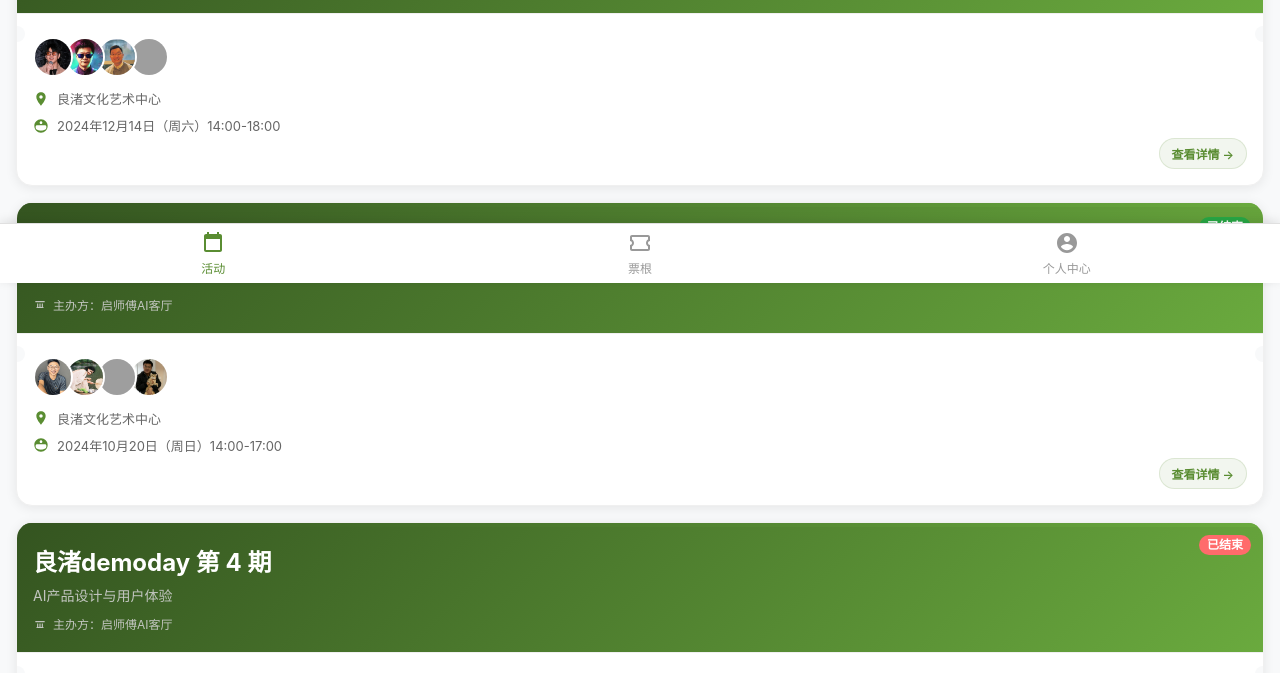
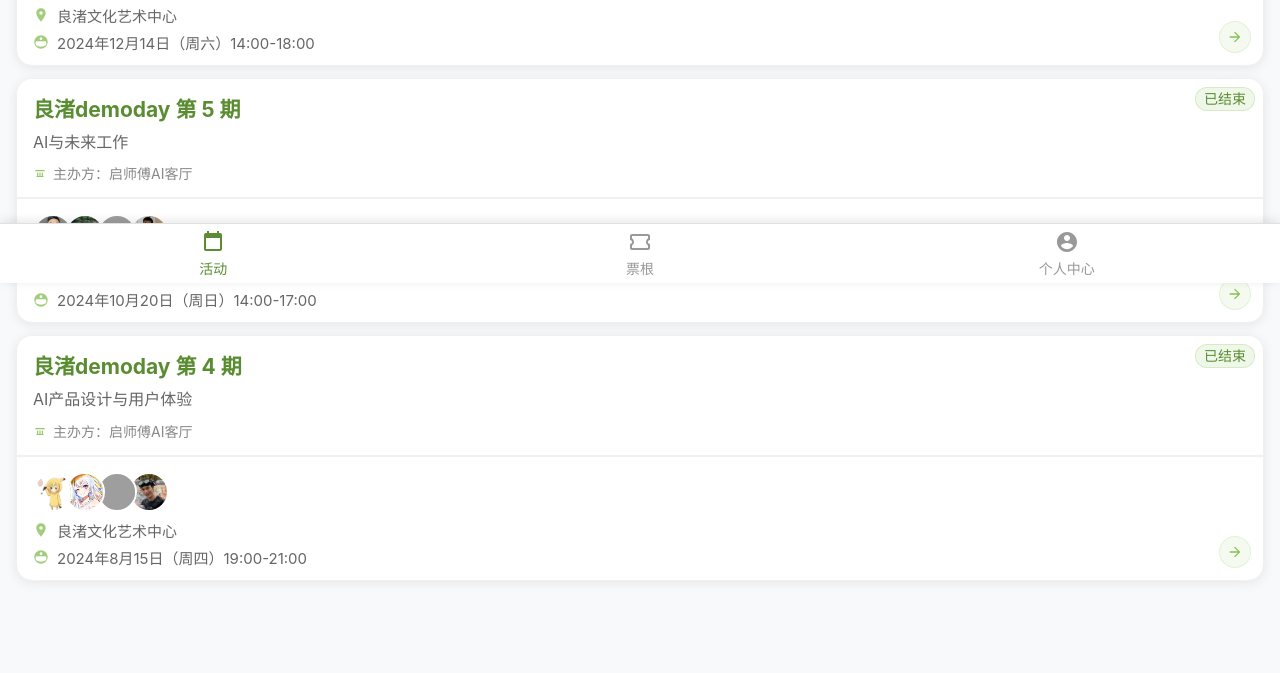
Before and after one commit to h393727323/alz, a plain HTML site: page demo/demoday-gallery.html in a window 1280 px wide. Shown: the part 517-1190 px from the top of the page. Drawn offline with Linux system fonts and the light colour scheme; grey boxes are pictures that could not be loaded.

Commit message:
Add files via upload

```diff
--- a/demo/demoday-gallery.html
+++ b/demo/demoday-gallery.html
@@ -3,7 +3,7 @@
 <head>
     <meta charset="UTF-8">
     <meta name="viewport" content="width=device-width, initial-scale=1.0, user-scalable=no">
-    <title>Demo Zoo</title>
+    <title>Demo Day</title>
     <style>
         * {
             margin: 0;
@@ -38,7 +38,7 @@
         }
 
         .app-header .title {
-            font-size: 18px;
+            font-size: 21px;
             font-weight: 600;
             flex: 1;
             text-align: center;
@@ -56,7 +56,7 @@
             padding: 20px 16px;
             display: flex;
             flex-direction: column;
-            gap: 16px;
+            gap: 12px;
         }
 
         .activity-card {
@@ -75,122 +75,80 @@
             box-shadow: 0 1px 6px rgba(0, 0, 0, 0.12);
         }
 
-        .activity-card::before {
-            content: '';
-            position: absolute;
-            top: 50%;
-            left: -8px;
-            width: 16px;
-            height: 16px;
-            background: #f8f9fa;
-            border-radius: 50%;
-            transform: translateY(-50%);
-            z-index: 2;
+
+
+        .card-header {
+            background: white;
+            color: #333;
+            padding: 14px 16px;
+            position: relative;
+            border-bottom: 1px solid #f0f0f0;
         }
 
-        .activity-card::after {
-            content: '';
-            position: absolute;
-            top: 50%;
-            right: -8px;
-            width: 16px;
-            height: 16px;
-            background: #f8f9fa;
-            border-radius: 50%;
-            transform: translateY(-50%);
-            z-index: 2;
-        }
 
-        .card-header {
-            background: linear-gradient(135deg, #345420 0%, #6aaa3e 100%);
-            color: white;
-            padding: 20px 16px;
-            position: relative;
-        }
-
-        .card-header::before {
-            content: '';
-            position: absolute;
-            top: 0;
-            left: 0;
-            right: 0;
-            height: 4px;
-            background: linear-gradient(90deg, #345420, #6aaa3e);
-        }
-
-        .event-badge {
-            position: absolute;
-            top: 12px;
-            right: 12px;
-            background: #ff6b6b;
-            color: white;
-            padding: 4px 8px;
-            border-radius: 12px;
-            font-size: 12px;
-            font-weight: 600;
-            line-height: 1;
-            z-index: 3;
-        }
 
         .status-badge-top {
             position: absolute;
-            top: 12px;
-            right: 12px;
+            top: 8px;
+            right: 8px;
             z-index: 3;
         }
 
         .status-badge-top .status-completed,
         .status-badge-top .status-upcoming {
-            background: #28a745;
-            color: white;
+            background: rgba(123, 185, 70, 0.12);
+            color: #5a8d32;
             padding: 4px 8px;
             border-radius: 12px;
-            font-size: 12px;
-            font-weight: 600;
+            font-size: 14px;
+            font-weight: 500;
             display: inline-block;
             line-height: 1;
+            border: 1px solid rgba(123, 185, 70, 0.2);
         }
 
         .status-badge-top .status-upcoming {
-            background: #ffc107;
+            background: rgba(106, 170, 62, 0.12);
+            color: #6aaa3e;
+            border: 1px solid rgba(106, 170, 62, 0.2);
         }
 
         .event-number {
-            font-size: 24px;
+            font-size: 21px;
             font-weight: 700;
             margin-bottom: 8px;
+            color: #5a8d32;
         }
 
         .event-theme {
-            font-size: 14px;
-            color: #d0d0d0;
+            font-size: 16px;
+            color: #666;
             margin-bottom: 10px;
             font-weight: 400;
             line-height: 1.4;
-            opacity: 0.9;
         }
 
         .event-organizer {
             display: flex;
             align-items: center;
             gap: 6px;
-            font-size: 12px;
-            color: #d0d0d0;
+            font-size: 14px;
+            color: #888;
             margin-bottom: 0;
-            opacity: 0.9;
         }
 
         .organizer-icon {
             width: 14px;
             height: 14px;
-            fill: currentColor;
+            fill: #7bb946;
+            opacity: 0.8;
         }
 
         .event-details {
             display: flex;
             flex-direction: column;
-            gap: 8px;
-            margin-top: 12px;
+            gap: 6px;
+            margin-top: 8px;
         }
 
         .detail-item {
@@ -198,20 +156,50 @@
             align-items: center;
             gap: 8px;
             color: #666;
-            font-size: 13px;
+            font-size: 15px;
         }
 
         .detail-icon {
             width: 16px;
             height: 16px;
-            fill: #5a8d32;
+            fill: #7bb946;
             flex-shrink: 0;
+            opacity: 0.7;
         }
 
         .card-body {
-            padding: 12px 16px;
-            padding-bottom: 50px;
+            padding: 8px 16px;
+            padding-bottom: 12px;
             position: relative;
+        }
+
+        .view-details-icon {
+            position: absolute;
+            bottom: 12px;
+            right: 12px;
+            width: 32px;
+            height: 32px;
+            background: rgba(123, 185, 70, 0.08);
+            border: 1px solid rgba(123, 185, 70, 0.15);
+            border-radius: 50%;
+            display: flex;
+            align-items: center;
+            justify-content: center;
+            cursor: pointer;
+            transition: all 0.2s ease;
+            -webkit-tap-highlight-color: transparent;
+        }
+
+        .view-details-icon:active {
+            background: rgba(123, 185, 70, 0.15);
+            transform: scale(0.95);
+        }
+
+        .view-details-icon svg {
+            width: 16px;
+            height: 16px;
+            fill: #7bb946;
+            opacity: 0.9;
         }
 
         .card-body::before {
@@ -236,7 +224,7 @@
 
         .info-value {
             color: #333;
-            font-size: 14px;
+            font-size: 16px;
             font-weight: 600;
             display: flex;
             align-items: center;
@@ -252,7 +240,7 @@
 
         .speakers-preview {
             display: flex;
-            margin-top: 12px;
+            margin-top: 8px;
         }
 
         .speaker-avatar {
@@ -283,29 +271,7 @@
             z-index: 1;
         }
 
-        .view-details {
-            position: absolute;
-            bottom: 16px;
-            right: 16px;
-            color: #5a8d32;
-            font-size: 12px;
-            font-weight: 600;
-            text-decoration: none;
-            display: inline-flex;
-            align-items: center;
-            gap: 4px;
-            padding: 6px 12px;
-            background: rgba(90, 141, 50, 0.08);
-            border-radius: 16px;
-            border: 1px solid rgba(90, 141, 50, 0.15);
-            transition: all 0.2s ease;
-            -webkit-tap-highlight-color: transparent;
-        }
 
-        .view-details:active {
-            background: rgba(90, 141, 50, 0.15);
-            transform: scale(0.96);
-        }
 
         /* 底部安全区域 */
         @supports (padding-bottom: env(safe-area-inset-bottom)) {
@@ -369,7 +335,7 @@
         }
 
         .tab-text {
-            font-size: 12px;
+            font-size: 14px;
             color: #999;
             font-weight: 500;
             transition: color 0.2s ease;
@@ -387,7 +353,7 @@
 <body>
     <!-- 顶部导航栏 -->
     <div class="app-header">
-        <div class="title">Demo Zoo</div>
+        <div class="title">Demo Day</div>
         <svg class="menu-btn" viewBox="0 0 24 24" fill="white">
             <path d="M3 18h18v-2H3v2zm0-5h18v-2H3v2zm0-7v2h18V6H3z"/>
         </svg>
@@ -396,7 +362,6 @@
     <div class="gallery-container">
         <!-- Demo Day 第7期 -->
         <div class="activity-card" onclick="window.location.href='demoday7.html'">
-            <div class="event-badge">最新</div>
             <div class="status-badge-top">
                 <span class="status-upcoming">即将开始</span>
             </div>
@@ -434,9 +399,11 @@
                     </div>
                 </div>
 
-                <a href="demoday-detail.html" class="view-details">
-                    查看详情 →
-                </a>
+                <div class="view-details-icon" onclick="window.location.href='demoday-detail.html'; event.stopPropagation();">
+                    <svg viewBox="0 0 24 24">
+                        <path d="M12 4l-1.41 1.41L16.17 11H4v2h12.17l-5.58 5.59L12 20l8-8z"/>
+                    </svg>
+                </div>
             </div>
         </div>
 
@@ -479,9 +446,11 @@
                     </div>
                 </div>
 
-                <a href="demoday6.html" class="view-details">
-                    查看详情 →
-                </a>
+                <div class="view-details-icon" onclick="alert('该期活动详情页面待开发'); event.stopPropagation();">
+                    <svg viewBox="0 0 24 24">
+                        <path d="M12 4l-1.41 1.41L16.17 11H4v2h12.17l-5.58 5.59L12 20l8-8z"/>
+                    </svg>
+                </div>
             </div>
         </div>
 
@@ -524,15 +493,19 @@
                     </div>
                 </div>
 
-                <a href="#" class="view-details">
-                    查看详情 →
-                </a>
+                <div class="view-details-icon" onclick="alert('该期活动详情页面待开发'); event.stopPropagation();">
+                    <svg viewBox="0 0 24 24">
+                        <path d="M12 4l-1.41 1.41L16.17 11H4v2h12.17l-5.58 5.59L12 20l8-8z"/>
+                    </svg>
+                </div>
             </div>
         </div>
 
         <!-- Demo Day 第4期 - 示例 -->
         <div class="activity-card">
-            <div class="event-badge">已结束</div>
+            <div class="status-badge-top">
+                <span class="status-completed">已结束</span>
+            </div>
             <div class="card-header">
                 <div class="event-number">良渚demoday 第 4 期</div>
                 <div class="event-theme">AI产品设计与用户体验</div>
@@ -567,9 +540,11 @@
                     </div>
                 </div>
 
-                <a href="#" class="view-details">
-                    查看详情 →
-                </a>
+                <div class="view-details-icon" onclick="alert('该期活动详情页面待开发'); event.stopPropagation();">
+                    <svg viewBox="0 0 24 24">
+                        <path d="M12 4l-1.41 1.41L16.17 11H4v2h12.17l-5.58 5.59L12 20l8-8z"/>
+                    </svg>
+                </div>
             </div>
         </div>
     </div>
@@ -599,26 +574,20 @@
     </div>
 
     <script>
-        // 添加卡片点击效果
-        document.querySelectorAll('.activity-card').forEach(card => {
+        // 添加卡片点击效果和跳转
+        document.querySelectorAll('.activity-card').forEach((card, index) => {
             card.addEventListener('click', function(e) {
-                // 防止点击链接时重复跳转
-                if (e.target.tagName === 'A' || e.target.closest('.view-details')) {
-                    return;
-                }
-
                 // 添加点击动画
                 this.style.transform = 'scale(0.98)';
                 setTimeout(() => {
                     this.style.transform = '';
+                    // 只有第一个卡片（第7期）跳转到详情页
+                    if (index === 0) {
+                        window.location.href = 'demoday-detail.html';
+                    } else {
+                        alert('该期活动详情页面待开发');
+                    }
                 }, 150);
-            });
-        });
-
-        // 防止查看详情链接触发卡片点击
-        document.querySelectorAll('.view-details').forEach(link => {
-            link.addEventListener('click', function(e) {
-                e.stopPropagation();
             });
         });
 
```
Also changed, not shown: demo/ticket.html (+46 -97 lines).
